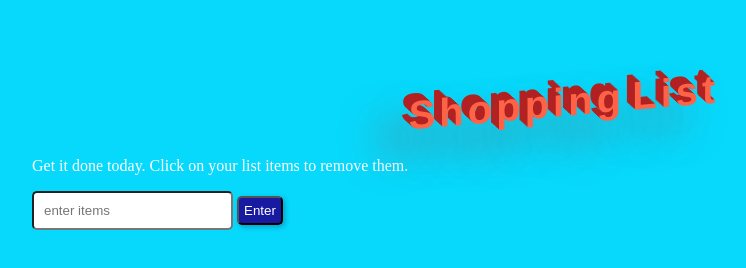
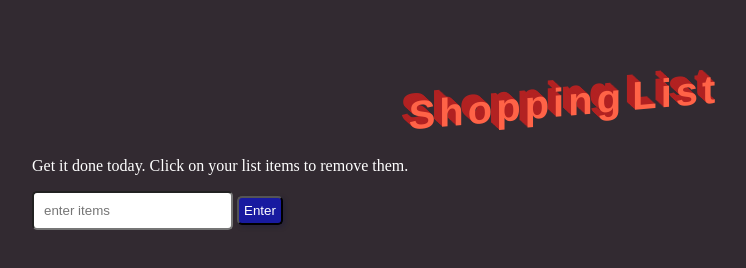
Before and after one commit to charlesscheuer/background-gradient-generator-cscheuer, a plain HTML site: page index.html in a window 1280 px wide. Shown: the whole page, without its empty margins (176-922 px from the left). Drawn offline with Linux system fonts and the light colour scheme.

Commit message:
changed color

```diff
--- a/style.css
+++ b/style.css
@@ -16,8 +16,7 @@
     -5px -5px 0 firebrick,
     -6px -6px 0 firebrick,
     -7px -7px 0 firebrick,
-    -8px -8px 0 firebrick,
-    -30px 20px 40px dimgrey;
+    -8px -8px 0 firebrick
 }
 
 li {
@@ -65,7 +64,7 @@ button:hover {
 }
 
 body {
-  background-color: #07d9fc;
+  background-color: #322a31;
 }
 
 input {
```
